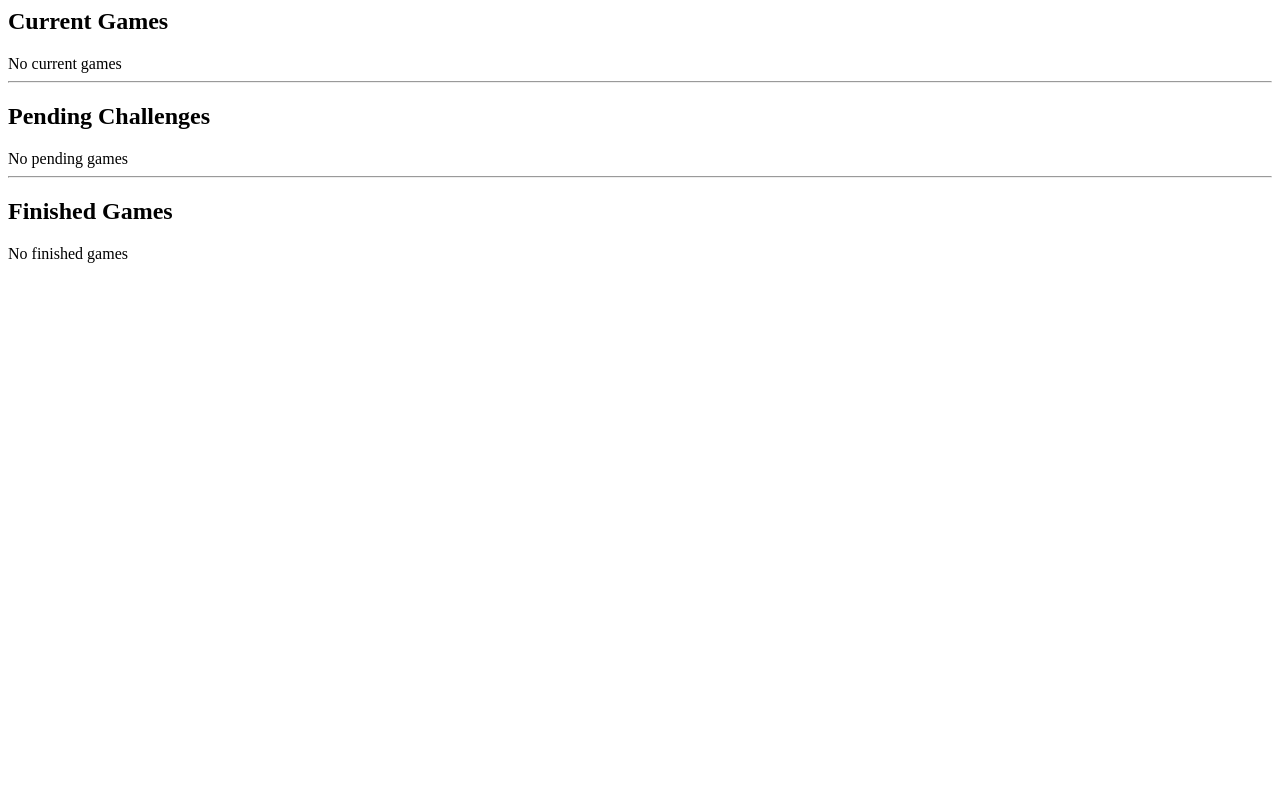
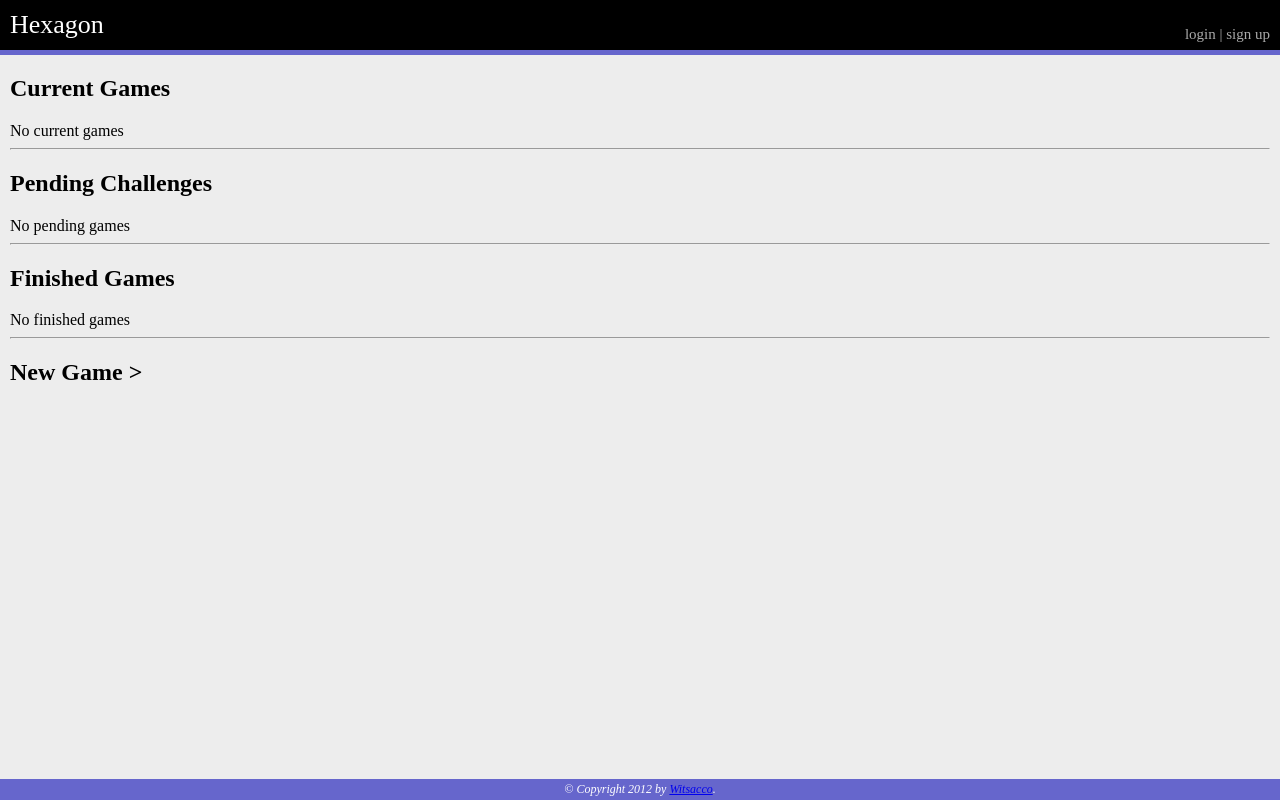
Before and after one commit to rywit/Hex, a Python web app: template Hexagon/Handlers/templates/home.html in a window 1280 px wide. Run offline with Jinja, Linux system fonts and the light colour scheme; the template is opened without the code that fills it, so the values that code supplies are empty.

Commit message:
Building out workflow

```diff
--- a/Hexagon/Handlers/Login.py
+++ b/Hexagon/Handlers/Login.py
@@ -1,5 +1,5 @@
 from BaseHandler import BaseHandler
-from Models import User
+from Models.User import User
 
 class Login( BaseHandler ):
     def get(self):
@@ -12,7 +12,7 @@ class Login( BaseHandler ):
         u = User.login( username, password ) #@UndefinedVariable
         if u:
             self.login(u)
-            self.render( "welcome.html", username = username )
+            self.redirect( "/home" )
         else:
             msg = 'Invalid login'
             self.render( "login-form.html", error = msg )
--- /dev/null
+++ b/Hexagon/Handlers/templates/base.html
@@ -0,0 +1,34 @@
+<!DOCTYPE HTML PUBLIC "-//W3C//DTD HTML 4.01//EN">
+<html lang="en">
+<html xmlns="http://www.w3.org/1999/xhtml">
+<head>
+    {% block head %}
+    <link rel="stylesheet" href="css/style.css" />
+    <title>{% block title %}{% endblock %} : Hexagon</title>
+    {% endblock %}
+</head>
+<body>
+ <div id="header">
+   <span class="title">Hexagon</span>
+
+   <div class="login-area">
+    {% if user %}
+      <a class="login-link" href="/home">home</a>
+      |
+      {{user.name}} (<a class="login-link" href="/logout">log out</a>)
+    {% else %}
+      <a class="login-link" href="/login">login</a>
+      |
+      <a class="login-link" href="/signup">sign up</a>
+    {% endif %}
+  </div>
+
+ </div>
+
+    <div id="content">{% block content %}{% endblock %}</div>
+    <div id="footer">
+        {% block footer %}
+        &copy; Copyright 2012 by <a href="http://www.witsacco.com">Witsacco</a>.
+        {% endblock %}
+    </div>
+</body>
--- a/Hexagon/Handlers/templates/home.html
+++ b/Hexagon/Handlers/templates/home.html
@@ -1,10 +1,13 @@
-<html>
- <head>
- </head>
- <body>
+{% extends "base.html" %}
+
+{% block title %}Home{% endblock %}
+
+{% block content %}
   <h2>Current Games</h2>
     {% if current %}
-  <div>You have some games</div>
+     {% for game in current %}
+      <div class="game"><a href="/play?gameid={{game.gameid}}">Game #{{game.gameid}}: {{game.player1}} vs {{game.player2}}</a></div>
+     {% endfor %}
     {% else %}
   <div class="faded">No current games</div>
     {% endif %}
@@ -24,6 +27,9 @@
     {% else %}
   <div class="faded">No finished games</div>
     {% endif %}
+  <hr>
 
- </body>
-</html>
+  <h2 class="hidelink"><a href="/challenge">New Game &gt;</a></h2>
+
+
+{% endblock %}
--- a/Hexagon/Models/Game.py
+++ b/Hexagon/Models/Game.py
@@ -1,8 +1,8 @@
 from google.appengine.ext import db
 
 class Game( db.Model ):
-    player1 = db.StringProperty( required = True )
-    player2 = db.StringProperty( required = True )
+    player1 = db.IntegerProperty( required = True )
+    player2 = db.IntegerProperty( required = True )
     status = db.StringProperty( required = True )
     board = db.StringProperty( required = True )
     turn = db.IntegerProperty( required = True )
--- a/Hexagon/app.yaml
+++ b/Hexagon/app.yaml
@@ -9,6 +9,9 @@ handlers:
 - url: /js
   static_dir: static/
 
+- url: /css
+  static_dir: static/
+
 - url: /.*
   script: main.app
 
--- /dev/null
+++ b/Hexagon/static/style.css
@@ -0,0 +1,65 @@
+html, body {
+	margin: 0;
+	padding: 0;
+	background-color: #EDEDED;
+}
+
+#header {
+	background-color: black;
+	padding: 10px;
+	border-bottom: 5px solid #6666CC;
+	position: relative;
+}
+
+#header .title {
+	color: white;
+	font-size: 26px;
+}
+
+#content {
+	margin: 10px;
+}
+
+#footer {
+	background-color: #6666CC;
+	text-align: center;
+	font-size: 12px;
+	font-style: italic;
+	position: absolute;
+	bottom: 0;
+	left: 0;
+	right: 0;
+	padding: 3px;
+	color: white;
+}
+
+.error {
+	color: red;
+	font-weight: bold;
+}
+
+.login-area {
+    font-size: 15px;
+    color: #AAAAAA;
+    position: absolute;
+	right: 10px;
+	bottom: 7px;
+}
+
+.login-link {
+    color: #AAAAAA;
+    text-decoration: none;
+}
+
+.login-link:visited {
+    color: #AAAAAA;
+}
+
+.login-link:hover {
+    text-decoration: underline;
+}
+
+.hidelink a {
+    color: #000000;
+    text-decoration: none;
+}
```
Also changed, not shown: Hexagon/GameLogic/Exceptions.py (added, +7 -0 lines), Hexagon/Handlers/Home.py (+31 -10 lines), Hexagon/Handlers/PlayGame.py (+5 -2 lines), Hexagon/Handlers/templates/login-form.html (+9 -11 lines), Hexagon/Handlers/templates/new-challenge.html (+4 -14 lines), Hexagon/Handlers/templates/play-game.html (+11 -15 lines), Hexagon/Handlers/templates/signup-form.html (+9 -12 lines), Hexagon/Views/GameView.py (+12 -4 lines), Hexagon/static/board.js (+6 -6 lines), Hexagon/Handlers/NewChallenge.py (line endings or trailing spaces), 1 other file.
